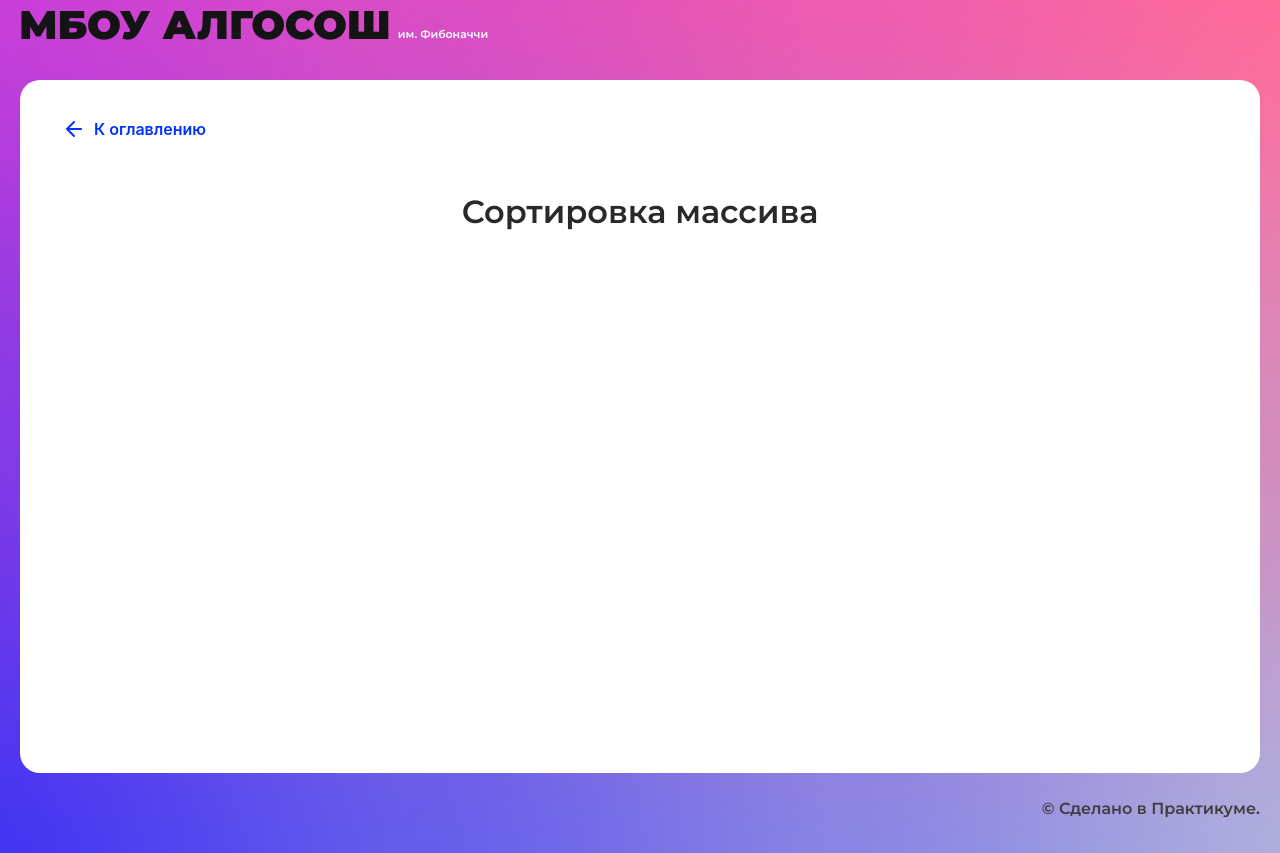
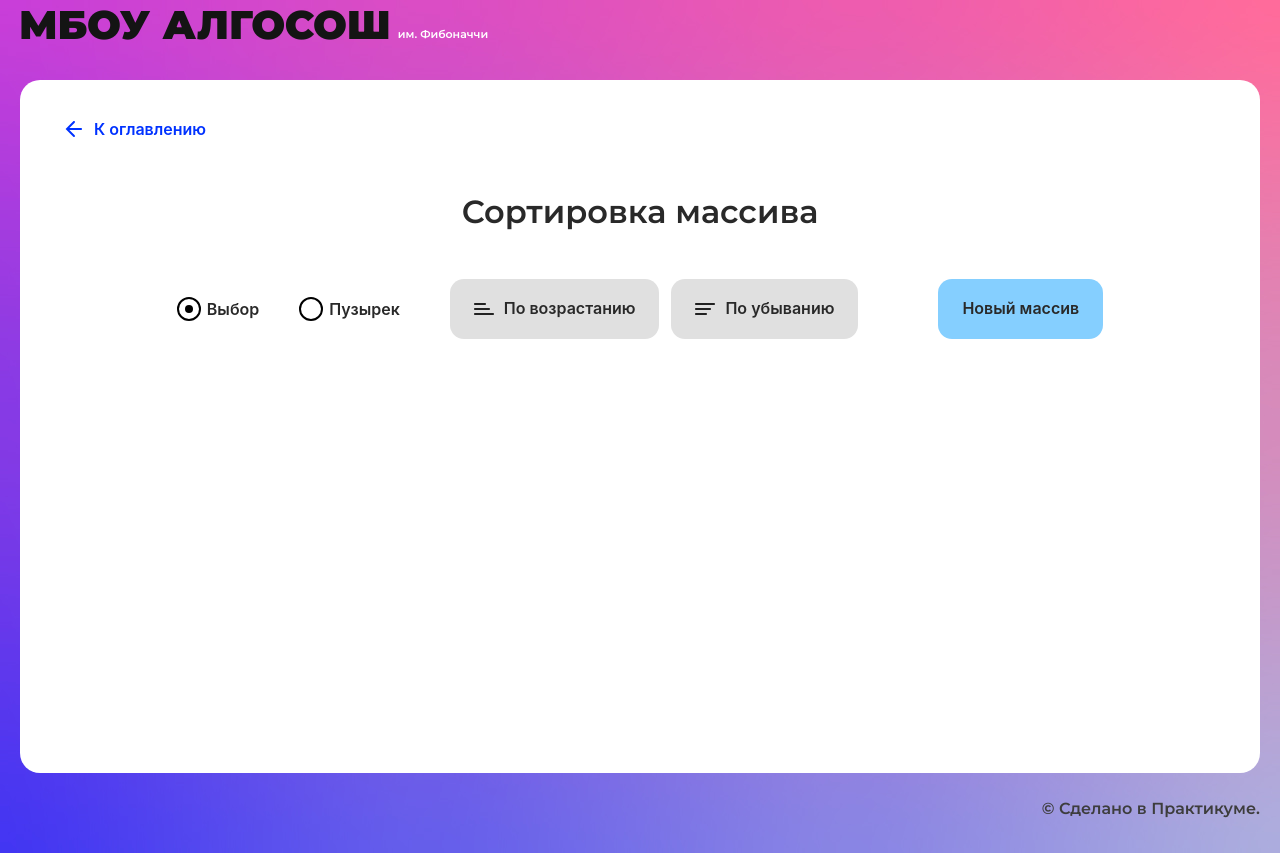
Before and after one commit to ivankudriashov/algososh, a React (Create React App) app: page /sorting in a window 1280 px wide. Built offline with nearby package versions, Linux system fonts and the light colour scheme.

Commit message:
Сортировка

```diff
--- a/src/components/sorting-page/sorting-page.tsx
+++ b/src/components/sorting-page/sorting-page.tsx
@@ -1,10 +1,214 @@
-import React from "react";
+import React, { useState } from "react";
+import { SHORT_DELAY_IN_MS } from "../../constants/delays";
+import { Direction } from "../../types/direction";
+import { ElementStates } from "../../types/element-states";
+import { Button } from "../ui/button/button";
+import { Column } from "../ui/column/column";
+import { RadioInput } from "../ui/radio-input/radio-input";
 import { SolutionLayout } from "../ui/solution-layout/solution-layout";
+import st from "./sorting.module.css"
 
 export const SortingPage: React.FC = () => {
+
+  const [checkboxValue, setCheckboxValue] = useState('selectionSort')
+  const [arrayForSort, setArrayForSort] = useState<Array<{symbol: number, state: ElementStates}>>([])
+
+  const [randomDisabled, setRandomDisabled] = useState(false)
+  const [upDisabled, setUpDisabled] = useState(true)
+  const [downDisabled, setDownDisabled] = useState(true)
+
+  const [downIsLoading, setDownIsLoading] = useState(false)
+  const [upIsLoading, setUpIsLoading] = useState(false)
+
+  const ramdomArr = (max: number, min: number) => {
+    const randomLength = Math.floor(Math.random() * (max - min) + min)
+    return Array.from({length: randomLength}, () => Math.floor(Math.random() * 100));
+  }
+
+  const renderInputsNumber = (arr: number[]) => {
+    return arr.map((symbol) => {
+      return {
+        symbol: symbol,
+        state: ElementStates.Default
+      }
+    })
+  }
+
+  const pause = async (delay: number) => {
+    await new Promise(resolve => setTimeout(resolve, delay))
+  }
+
+  const changeStateRender = (arr: Array<{symbol: number, state: ElementStates}>, status: ElementStates, startIndex: number, endIndex?: number) => {
+    changeState(arr, status, startIndex, endIndex)
+    setArrayForSort([...arrayForSort])
+  }
+
+  const changeStateRenderAsync = async (arr: Array<{symbol: number, state: ElementStates}>, status: ElementStates, startIndex: number, endIndex?: number) => {
+    await pause(SHORT_DELAY_IN_MS)
+    changeStateRender(arr, status, startIndex, endIndex)
+  }
+
+  const changeState = (arr: any, status: ElementStates, start: number, end?: number) => {
+    arr[start].state = status;
+
+    if(end) {
+      arr[end].state = status;
+    }
+  }
+
+  const swap = (arr: Array<{symbol: number, state: ElementStates}>, firstIndex: number, secondIndex: number): void => {
+    const temp = arr[firstIndex];
+    arr[firstIndex] = arr[secondIndex];
+    arr[secondIndex] = temp;
+  };
+
+  const bubbleSort = async (arr: Array<{symbol: number, state: ElementStates}>, sort: string) => {
+    for (let i = 0; i < arr.length; i++) {
+      for (let j = 0; j < arr.length - i - 1; j++) {
+        changeStateRender(arr, ElementStates.Changing, j, j + 1);
+        if(sort === 'down') {
+          if (arr[j].symbol < arr[j + 1].symbol) {
+            swap(arr, j, j + 1);
+          }
+        } else if(sort === 'up') {
+          if (arr[j].symbol > arr[j + 1].symbol) {
+            swap(arr, j, j + 1);
+          }
+        }
+        await changeStateRenderAsync(arr, ElementStates.Default, j, j + 1)
+        changeStateRender(arr, ElementStates.Modified, j + 1);
+
+      }
+      changeStateRender(arr, ElementStates.Modified, 0);
+    }
+
+    setUpDisabled(false);
+    setDownDisabled(false);
+    setRandomDisabled(false);
+    setUpIsLoading(false);
+    setDownIsLoading(false);
+  }
+
+  const selectionSort = async (arr: Array<{symbol: number, state: ElementStates}>, sort: string) => {
+    const { length } = arr;
+    for (let i = 0; i < length - 1; i++) {
+      let maxInd = i;
+      await changeStateRenderAsync(arr, ElementStates.Changing, maxInd);
+
+      for (let j = i + 1; j < length; j++) {
+        changeStateRender(arr, ElementStates.Changing, j);
+
+        if(sort === 'down') {
+          if(arr[j].symbol > arr[maxInd].symbol) {
+            maxInd = j
+          }
+        } else if(sort === 'up') {
+          if(arr[j].symbol < arr[maxInd].symbol) {
+            maxInd = j
+          }
+        }
+        await changeStateRenderAsync(arr, ElementStates.Default, j);
+      }
+      if (maxInd !== i) {
+        swap(arr, i, maxInd)
+        changeStateRender(arr, ElementStates.Default, maxInd);
+      }
+      changeStateRender(arr, ElementStates.Modified, i);
+    }
+
+    changeStateRender(arr, ElementStates.Modified, arr.length - 1);
+
+    setUpDisabled(false);
+    setDownDisabled(false);
+    setRandomDisabled(false);
+    setUpIsLoading(false);
+    setDownIsLoading(false);
+  }
+
   return (
     <SolutionLayout title="Сортировка массива">
+      <div className={`${st.container}`}>
+        <RadioInput
+          onClick={() => {
+            setCheckboxValue('selectionSort')
+          }}
+          defaultChecked
+          value={'selectionSort'}
+          name={'radio'}
+          extraClass={'mr-20'}
+          label={'Выбор'}
+         />
 
+        <RadioInput
+          onClick={() => {
+            setCheckboxValue('bubbleSort')
+          }}
+          value={'bubbleSort'}
+          name={'radio'}
+          extraClass={'mr-25'}
+          label={'Пузырек'}
+         />
+        <Button
+          onClick={() => {
+            setDownDisabled(true);
+            setRandomDisabled(true);
+            setUpIsLoading(true);
+
+
+            if(checkboxValue === 'selectionSort'){
+              selectionSort(arrayForSort, 'up')
+            } else {
+              bubbleSort(arrayForSort, 'up')
+            }
+          }}
+          extraClass={'mr-6'}
+          text={'По возрастанию'}
+          sorting={Direction.Ascending}
+          disabled={upDisabled}
+          isLoader={upIsLoading}
+        />
+
+        <Button
+          onClick={() => {
+            setUpDisabled(true);
+            setRandomDisabled(true);
+            setDownIsLoading(true);
+
+            if(checkboxValue === 'selectionSort'){
+              selectionSort(arrayForSort, 'down')
+            } else {
+              bubbleSort(arrayForSort, 'down')
+            }
+          }}
+          extraClass={'mr-40'}
+          text={'По убыванию'}
+          sorting={Direction.Descending}
+          disabled={downDisabled}
+          isLoader={downIsLoading}
+        />
+        <Button
+        text={'Новый массив'}
+          onClick={() => {
+            setUpDisabled(false);
+            setDownDisabled(false);
+
+            const arr = ramdomArr(17, 3);
+            const arrayForSort = renderInputsNumber(arr);
+            setArrayForSort(arrayForSort);
+          }}
+          disabled={randomDisabled}
+        />
+      </div>
+
+      <ul className={`${st.list}`}>
+        {arrayForSort.map((symbol, index) =>
+          <Column
+          extraClass={`${st.column}`}
+          index={symbol.symbol}
+          state={symbol.state}
+          key={index} />
+        )}
+      </ul>
     </SolutionLayout>
   );
 };
--- /dev/null
+++ b/src/components/sorting-page/sorting.module.css
@@ -0,0 +1,21 @@
+.container {
+    display: flex;
+    align-items: center;
+    justify-content: center;
+
+    width: 980px;
+    margin: 0 auto;
+}
+
+.list {
+    display: flex;
+    align-items: flex-end;
+    justify-content: center;
+
+    margin: 40px auto 0;
+    padding: 0;
+}
+
+.column:not(:last-child) {
+    margin-right: 10px;
+}
```
